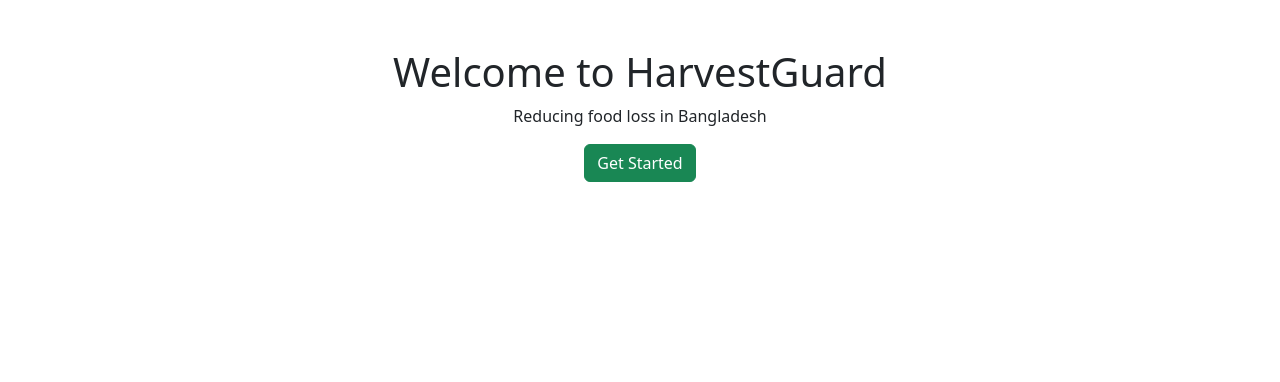
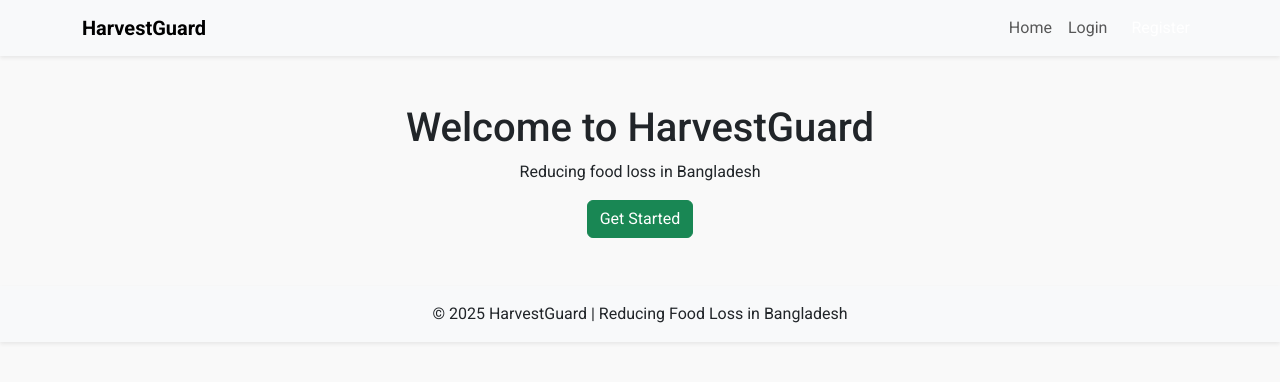
Before and after one commit to MugiWaraBoz/DigitalKrishi, a Flask app: page / in a window 1280 px wide. Shown: the top 382 px of the page. Run offline with Flask 3, Linux system fonts and the light colour scheme.

Commit message:
Update on base part

```diff
--- a/templates/base.html
+++ b/templates/base.html
@@ -1,18 +1,56 @@
 <!DOCTYPE html>
 <html lang="en">
 <head>
-  <meta charset="UTF-8">
-  <meta name="viewport" content="width=device-width, initial-scale=1.0">
-  <title>DigitalKrishi</title>
-  <link href="https://cdn.jsdelivr.net/npm/bootstrap@5.3.3/dist/css/bootstrap.min.css" rel="stylesheet">
-  <link rel="stylesheet" href="{{ url_for('static', filename='css/style.css') }}">
+    <meta charset="UTF-8">
+    <meta name="viewport" content="width=device-width, initial-scale=1.0">
+    <title>{% block title %}HarvestGuard{% endblock %}</title>
+
+    <!-- Bootstrap CSS -->
+    <link href="https://cdn.jsdelivr.net/npm/bootstrap@5.3.2/dist/css/bootstrap.min.css" rel="stylesheet">
+
+    <!-- Google Fonts -->
+    <link href="https://fonts.googleapis.com/css2?family=Roboto:wght@400;500;700&display=swap" rel="stylesheet">
+
+    <!-- Custom CSS -->
+    <link rel="stylesheet" href="{{ url_for('static', filename='css/style.css') }}">
+
+    {% block extra_head %}{% endblock %}
 </head>
-<body>
-  <div class="container mt-5">
+<body style="font-family: 'Roboto', sans-serif; background-color: #f9f9f9;">
 
-    {% block content %}{% endblock %}
-  </div>
+    <!-- Navbar -->
+    <nav class="navbar navbar-expand-lg navbar-light bg-light shadow-sm">
+        <div class="container">
+            <a class="navbar-brand fw-bold" href="{{ url_for('index') }}">HarvestGuard</a>
+            <button class="navbar-toggler" type="button" data-bs-toggle="collapse" data-bs-target="#navbarNav">
+                <span class="navbar-toggler-icon"></span>
+            </button>
+            <div class="collapse navbar-collapse" id="navbarNav">
+                <ul class="navbar-nav ms-auto">
+                    <li class="nav-item"><a class="nav-link" href="{{ url_for('index') }}">Home</a></li>
+                    <li class="nav-item"><a class="nav-link" href="{{ url_for('login') }}">Login</a></li>
+                    <li class="nav-item"><a class="nav-link btn btn-success text-white ms-2" href="{{ url_for('register') }}">Register</a></li>
+                </ul>
+            </div>
+        </div>
+    </nav>
 
-  <script src="https://cdn.jsdelivr.net/npm/bootstrap@5.3.3/dist/js/bootstrap.bundle.min.js"></script>
+    <!-- Main Content -->
+    <div class="container my-5">
+        {% block content %}{% endblock %}
+    </div>
+
+    <!-- Footer -->
+    <footer class="bg-light text-center py-3 mt-auto shadow-sm">
+        <p class="mb-0">&copy; 2025 HarvestGuard | Reducing Food Loss in Bangladesh</p>
+    </footer>
+
+    <!-- Bootstrap JS Bundle (includes Popper) -->
+    <script src="https://cdn.jsdelivr.net/npm/bootstrap@5.3.2/dist/js/bootstrap.bundle.min.js"></script>
+
+    <!-- Optional Custom JS -->
+    <script src="{{ url_for('static', filename='js/main.js') }}"></script>
+
+    {% block extra_js %}{% endblock %}
 </body>
 </html>
--- /dev/null
+++ b/templates/frontpage.html
@@ -0,0 +1,5 @@
+{% extends "base.html" %}
+
+{% block content %}
+
+{% endblock %}
```
